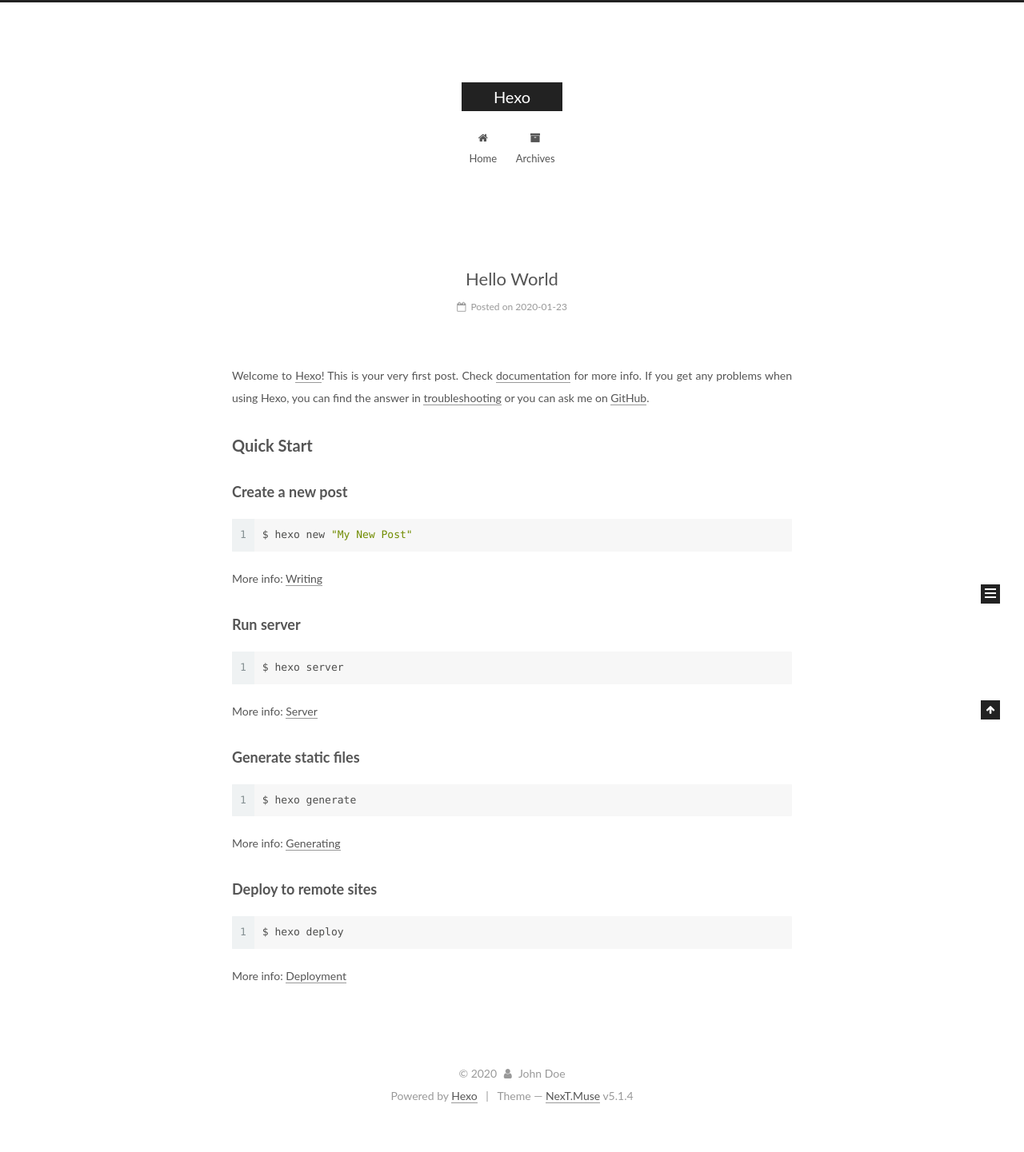
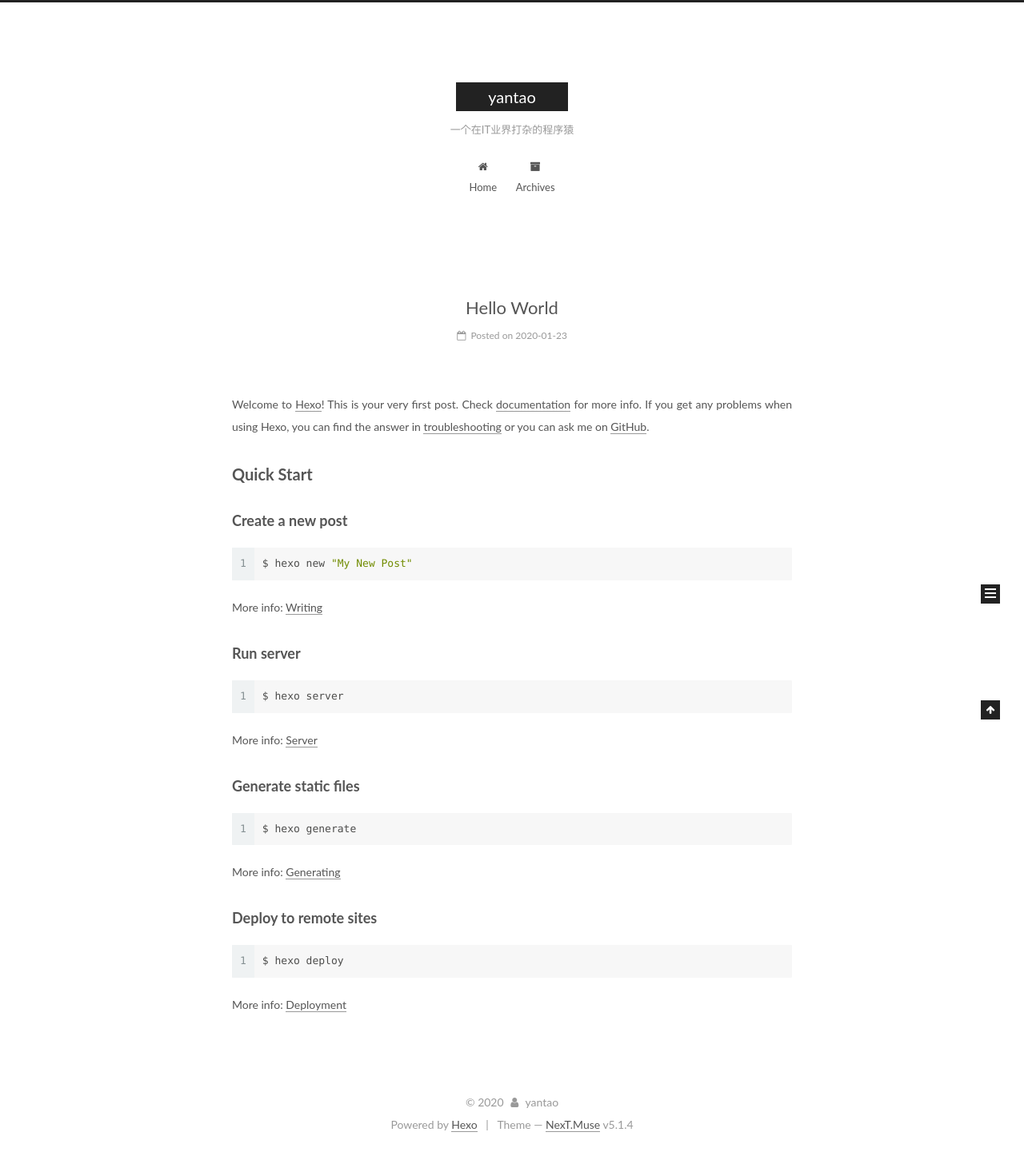
Before and after one commit to yantaokj/yantaokj.github.io, a plain HTML site: page index.html in a window 1280 px wide. Shown: the whole page at 80% size. Before the commit the page ends 1405 px from the top, so only its background shows below. Drawn offline with Linux system fonts and the light colour scheme.

Commit message:
Site updated: 2020-01-23 14:26:42

```diff
--- a/index.html
+++ b/index.html
@@ -79,12 +79,14 @@
 
 
 
+<meta name="description" content="一个在IT业界打杂的程序猿">
 <meta property="og:type" content="website">
-<meta property="og:title" content="Hexo">
-<meta property="og:url" content="http://yoursite.com/index.html">
-<meta property="og:site_name" content="Hexo">
+<meta property="og:title" content="yantao">
+<meta property="og:url" content="http://www.baidu.com/index.html">
+<meta property="og:site_name" content="yantao">
+<meta property="og:description" content="一个在IT业界打杂的程序猿">
 <meta property="og:locale" content="en_US">
-<meta property="article:author" content="John Doe">
+<meta property="article:author" content="yantao">
 <meta name="twitter:card" content="summary">
 
 
@@ -115,13 +117,13 @@
 
 
 
-  <link rel="canonical" href="http://yoursite.com/"/>
+  <link rel="canonical" href="http://www.baidu.com/"/>
 
 
 
 
 
-  <title>Hexo</title>
+  <title>yantao</title>
 
 
 
@@ -152,12 +154,12 @@
     <div class="custom-logo-site-title">
       <a href="/"  class="brand" rel="start">
         <span class="logo-line-before"><i></i></span>
-        <span class="site-title">Hexo</span>
+        <span class="site-title">yantao</span>
         <span class="logo-line-after"><i></i></span>
       </a>
     </div>
 
-        <p class="site-subtitle"></p>
+        <p class="site-subtitle">一个在IT业界打杂的程序猿</p>
 
   </div>
 
@@ -229,16 +231,16 @@
 
 
   <div class="post-block">
-    <link itemprop="mainEntityOfPage" href="http://yoursite.com/2020/01/23/hello-world/">
+    <link itemprop="mainEntityOfPage" href="http://www.baidu.com/2020/01/23/hello-world/">
 
     <span hidden itemprop="author" itemscope itemtype="http://schema.org/Person">
-      <meta itemprop="name" content="John Doe">
+      <meta itemprop="name" content="yantao">
       <meta itemprop="description" content="">
       <meta itemprop="image" content="/images/avatar.gif">
     </span>
 
     <span hidden itemprop="publisher" itemscope itemtype="http://schema.org/Organization">
-      <meta itemprop="name" content="Hexo">
+      <meta itemprop="name" content="yantao">
     </span>
 
 
@@ -383,8 +385,8 @@
         <div class="site-overview">
           <div class="site-author motion-element" itemprop="author" itemscope itemtype="http://schema.org/Person">
 
-              <p class="site-author-name" itemprop="name">John Doe</p>
-              <p class="site-description motion-element" itemprop="description"></p>
+              <p class="site-author-name" itemprop="name">yantao</p>
+              <p class="site-description motion-element" itemprop="description">一个在IT业界打杂的程序猿</p>
           </div>
 
           <nav class="site-state motion-element">
@@ -439,7 +441,7 @@
   <span class="with-love">
     <i class="fa fa-user"></i>
   </span>
-  <span class="author" itemprop="copyrightHolder">John Doe</span>
+  <span class="author" itemprop="copyrightHolder">yantao</span>
 
 
 </div>
```
Also changed, not shown: 2020/01/23/hello-world/index.html (+13 -13 lines), archives/2020/01/index.html (+13 -11 lines), archives/2020/index.html (+13 -11 lines), archives/index.html (+13 -11 lines).
